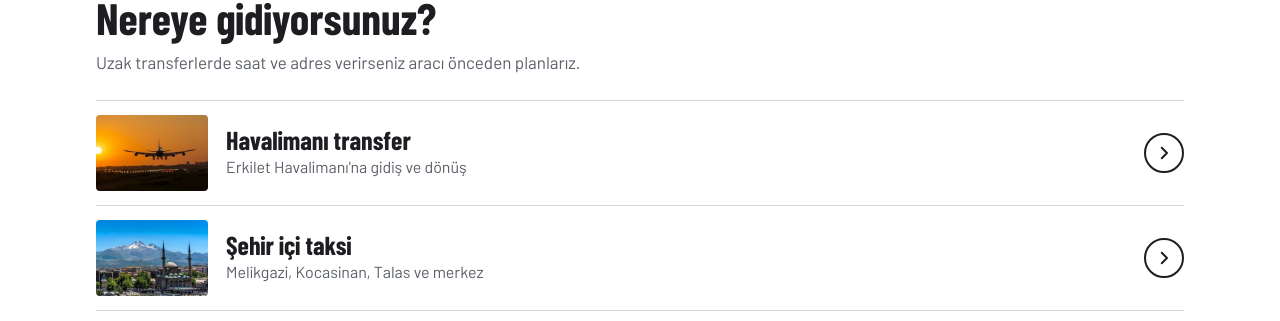
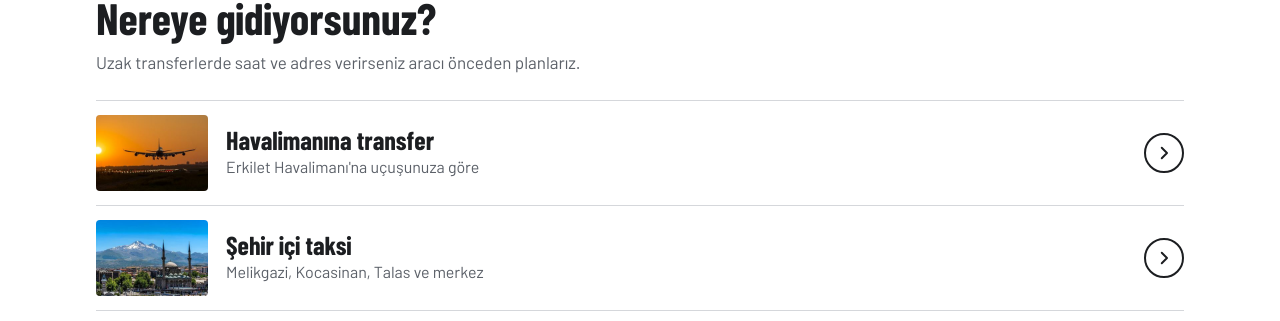
Before and after one commit to taksiaccount/kayseritaksisi.github.io, a Jekyll site: the page built from index.html, in a window 1280 px wide and 900 px high, scrolled down 751 px. Shown: the part 136-457 px from the top of the window. Built offline with Jekyll 4.4.1, drawn with Linux system fonts in a browser that asks for light colours; some of the changed text lies outside the part shown; grey boxes are pictures that could not be loaded.

Commit message:
Havalimanından alma vaatlerini kaldır 1/3: hizmet verisi

```diff
--- a/_data/services.yml
+++ b/_data/services.yml
@@ -2,12 +2,12 @@
 - id: airport
   img: assets/thumbs/havalimani.jpg
   tr:
-    title: "Havalimanı transfer"
-    desc: "Erkilet Havalimanı'na gidiş ve dönüş"
+    title: "Havalimanına transfer"
+    desc: "Erkilet Havalimanı'na uçuşunuza göre"
     url: /havalimani-taksi.html
   en:
-    title: "Airport transfer"
-    desc: "To and from Kayseri Erkilet Airport (ASR)"
+    title: "Airport drop-off"
+    desc: "To Kayseri Erkilet Airport (ASR), on time"
     url: /en/airport-taxi.html
 
 - id: city
```
